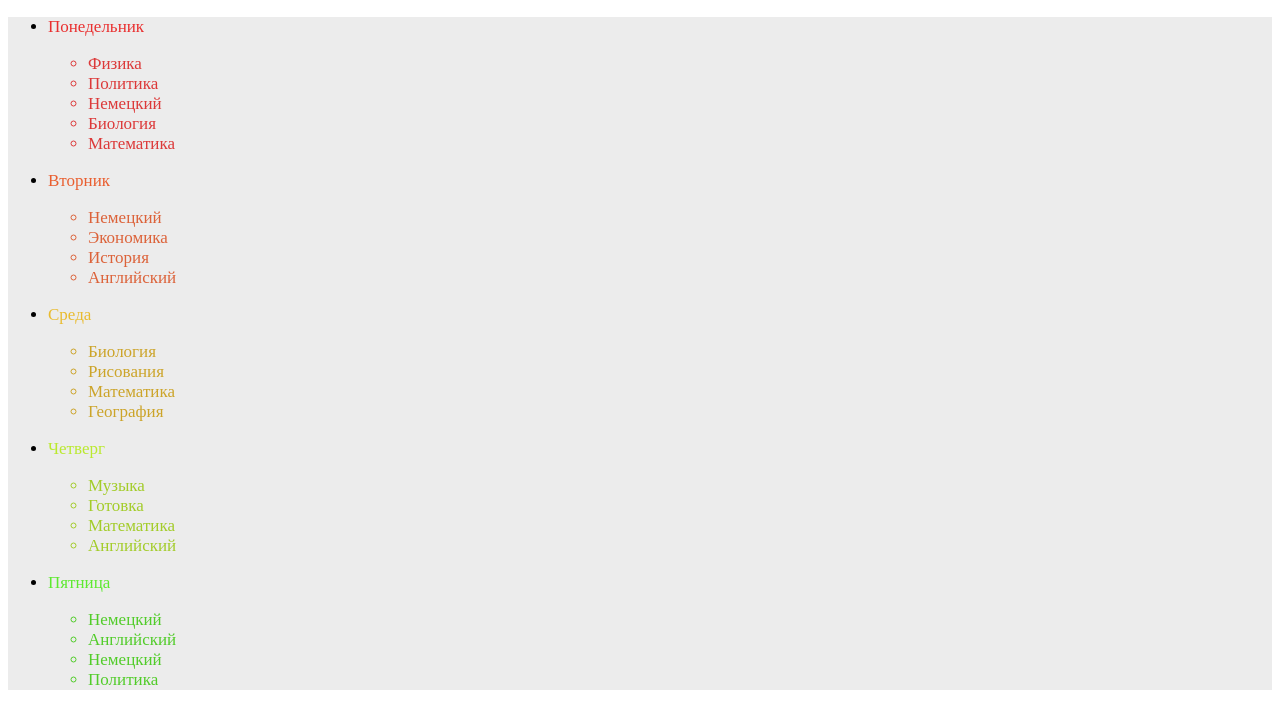
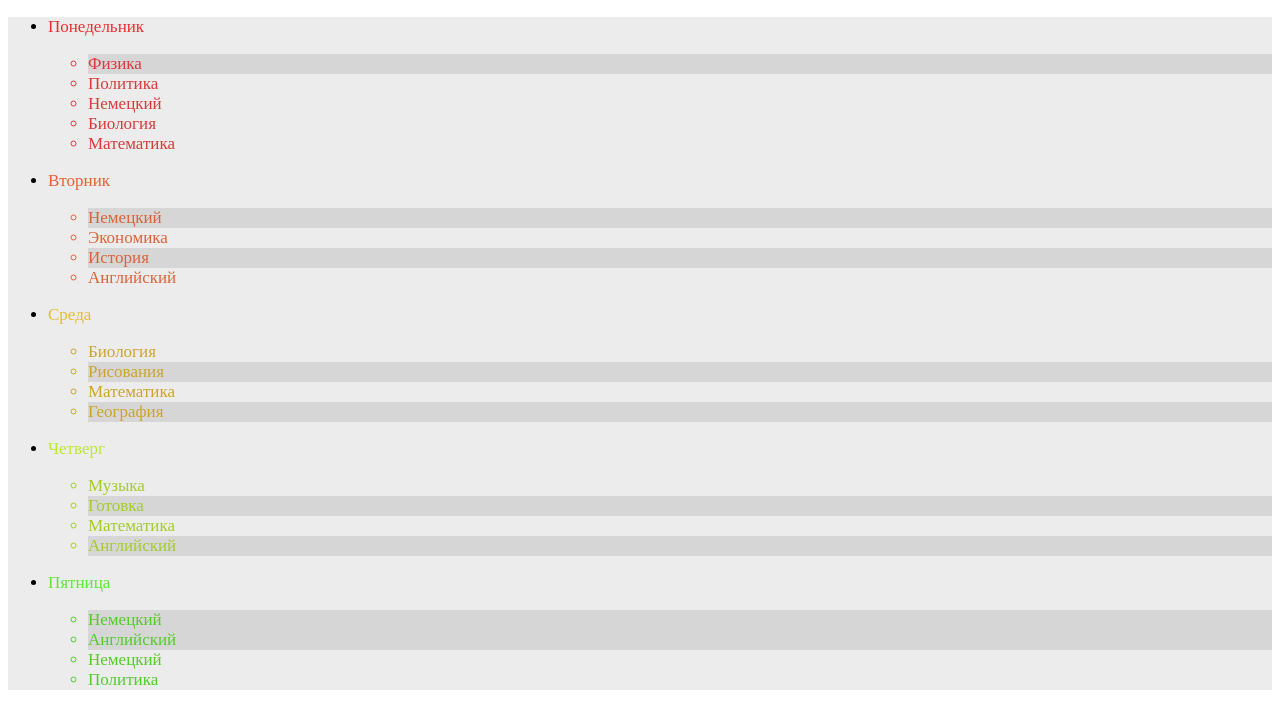
Before and after one commit to Zxcrges/home-work-8, a plain HTML site: page task2.html in a window 1280 px wide. Drawn offline with Linux system fonts and the light colour scheme.

Commit message:
доделала дз

```diff
--- a/css/task2.css
+++ b/css/task2.css
@@ -8,8 +8,8 @@
 .Monday ul {
     color: #DC3939;
 }
-.Monday ul :hover {
-    background-color: #CFCFCF;
+.Monday ul :first-child {
+    background-color: #D6D6D6;
 }
 .Tuesday p {
     color: #E95E2F;
@@ -17,8 +17,8 @@
 .Tuesday ul {
     color: #DC6239;
 }
-.Tuesday ul :active {
-    background-color: #CFCFCF;
+.Tuesday ul :nth-child(odd) {
+    background-color: #D6D6D6;
 }
 .Wednesday p {
     color: #E9BB2F;
@@ -26,8 +26,8 @@
 .Wednesday ul {
     color: #CCA429;
 }
-.Wednesday ul :visited {
-    background-color: #CFCFCF;
+.Wednesday ul :nth-child(even) {
+    background-color: #D6D6D6;
 }
 .Thursday p {
     color: #BAE92F;
@@ -35,9 +35,15 @@
 .Thursday ul {
     color: #A3CC29;
 }
+.Thursday ul :nth-child(2n) {
+    background-color: #D6D6D6;
+}
 .Friday p {
     color: #5DE92F;
 }
 .Friday ul {
     color: #51CC29;
 }
+.Friday ul :nth-child(-n+2) {
+    background-color: #D6D6D6;
+}
--- a/task2.html
+++ b/task2.html
@@ -30,10 +30,10 @@
       <li class="Wednesday">
         <p>Среда</p>
         <ul>
-          <li><a href="https://www.youtube.com" target="_blank""></a>Биология</li>
-          <li><a href="https://www.youtube.com" target="_blank""></a>Рисования</li>
-          <li><a href="https://www.youtube.com" target="_blank""></a>Математика</li>
-          <li><a href="https://www.youtube.com" target="_blank""></a>География</li>
+          <li><a href="https://www.youtube.com" target="_blank"></a>Биология</li>
+          <li><a href="https://www.youtube.com" target="_blank"></a>Рисования</li>
+          <li><a href="https://www.youtube.com" target="_blank"></a>Математика</li>
+          <li><a href="https://www.youtube.com" target="_blank"></a>География</li>
         </ul>
       </li>
       <li class="Thursday">
```
